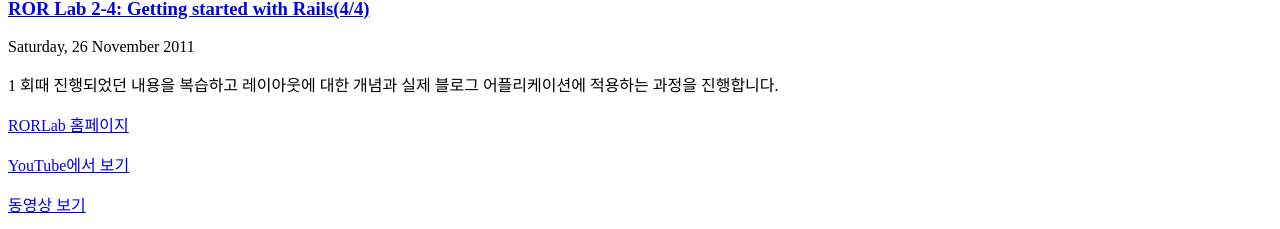
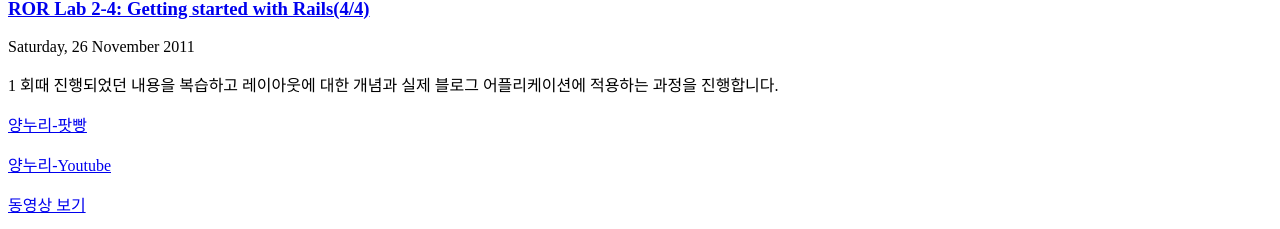
Before and after one commit to yangnuri/Yangnuri.github.io, a Jekyll site: the page built from _posts/2011-11-26-rorlab-2-4.md, in a window 1280 px wide. Shown: the part 1253-1482 px from the top of the page. Built offline with Jekyll 4.4.1, drawn with Linux system fonts in a browser that asks for light colours.

Commit message:
Update post_body.html

```diff
--- a/_includes/post_body.html
+++ b/_includes/post_body.html
@@ -13,6 +13,6 @@
   </ul>
 </p>
 
-<p><a href="http://rorlab.org" rel="nofollow">RORLab 홈페이지</a></p>
+<p><a href="http://www.podbbang.com/ch/7017" rel="nofollow">양누리-팟빵</a></p>
 
-<p><a href="{{ page.link.youtube }}" rel="nofollow">YouTube에서 보기</a></p>
+<p><a href="{{ page.link.youtube }}" rel="nofollow">양누리-Youtube</a></p>
```
